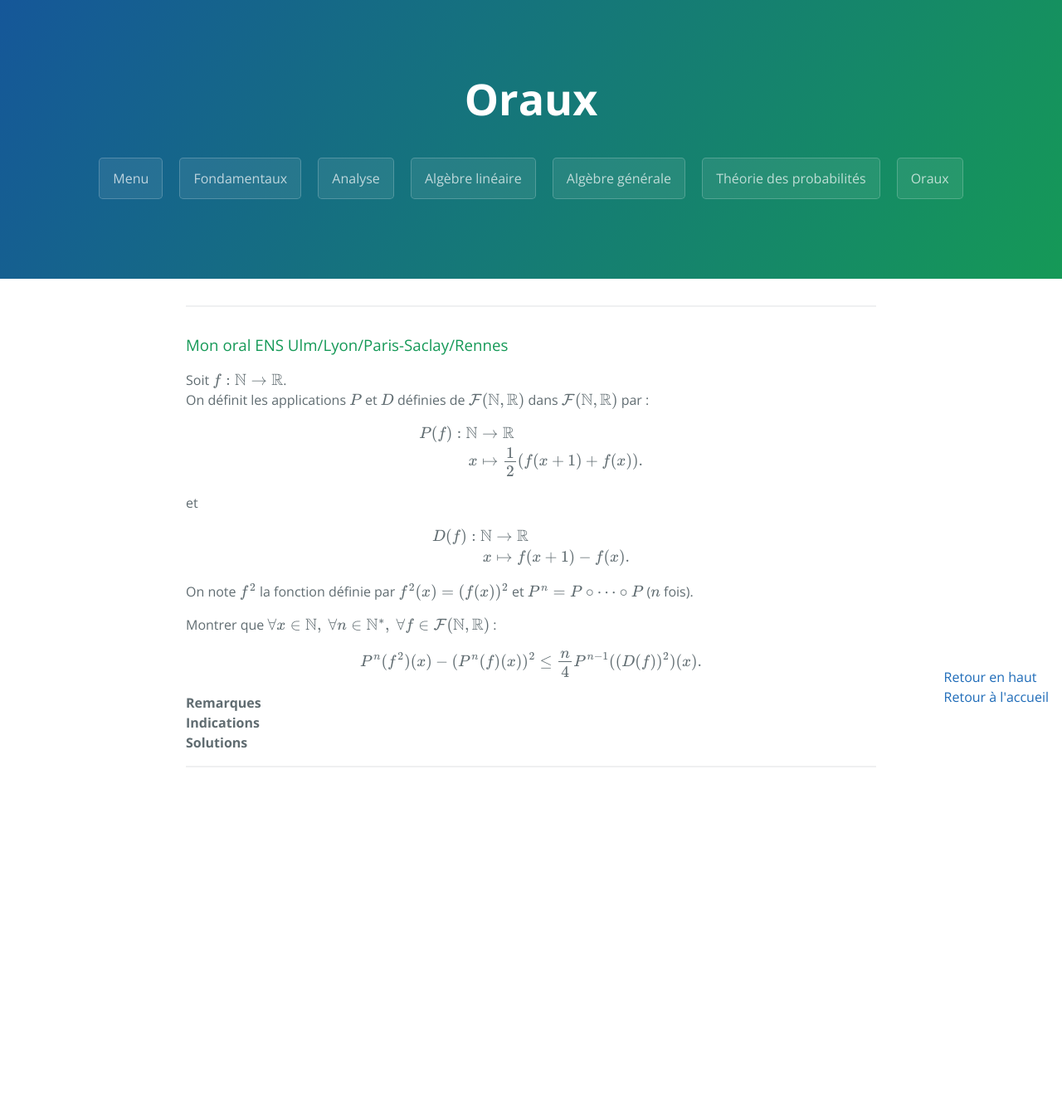
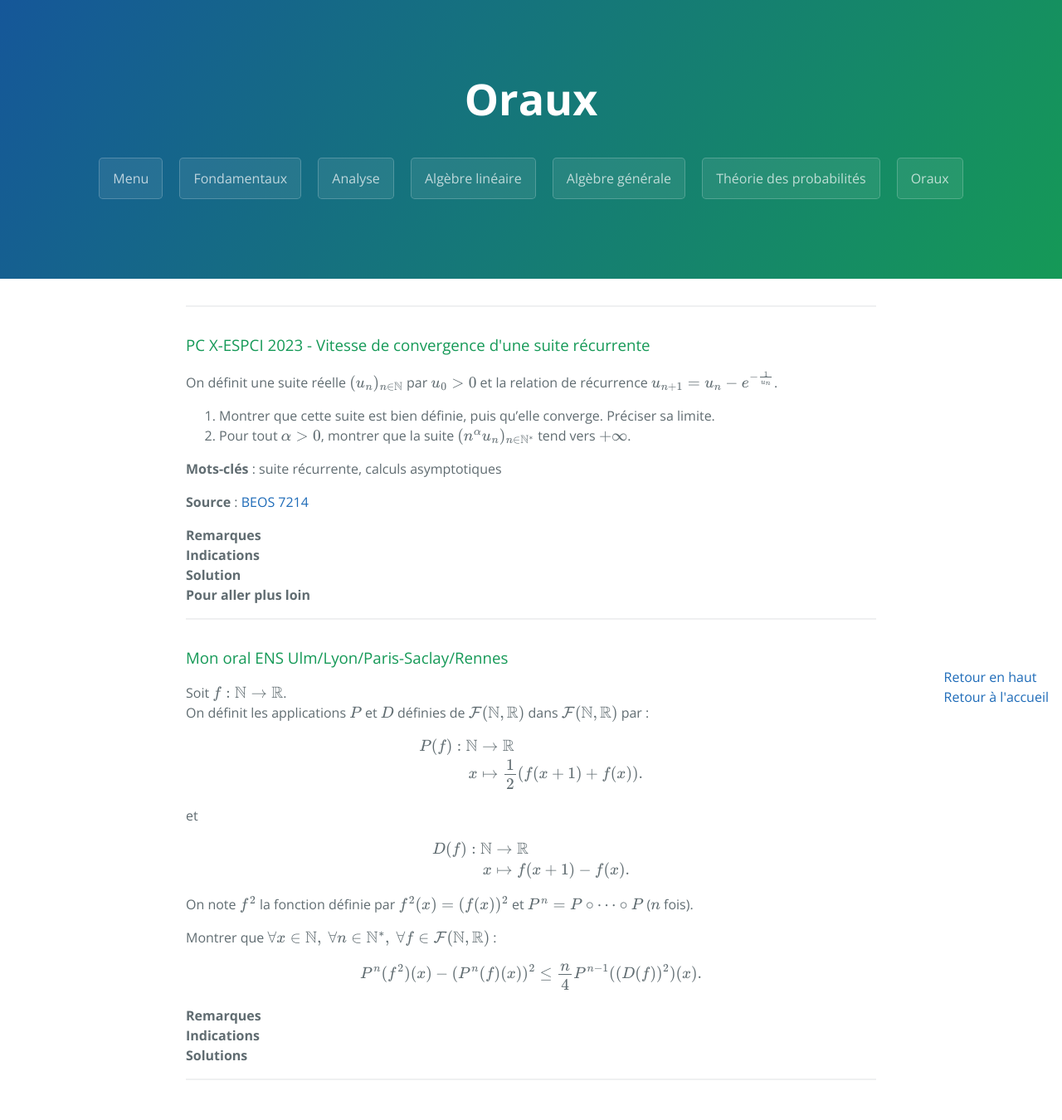
Before and after one commit to WingVee/wingvee.github.io, a Jekyll site: the page built from _pages/oraux.md, in a window 1280 px wide. Shown: the whole page at 83% size. Built offline with Jekyll 4.4.1, drawn with Linux system fonts in a browser that asks for light colours; formulas are drawn with MathJax 3; the repository's description, which GitHub fills in, is left out; before the commit the page ends 973 px from its top, so only the background shows below that.

Commit message:
oraux#beos-7214-1

```diff
--- a/_pages/oraux.md
+++ b/_pages/oraux.md
@@ -5,6 +5,89 @@ permalink: oraux
 redirect_from:
     - oral
 ---
+
+---
+
+<h3 id="beos-7214-1">
+  <a href="#beos-7214-1" class="header">
+  PC X-ESPCI 2023 - Vitesse de convergence d'une suite récurrente</a>
+</h3>
+
+On définit une suite réelle $(u_n)\_{n \in \mathbb{N}}$ par $u_0 > 0$ et la relation de récurrence $u_{n+1} = u_n - e^{-\frac 1{u_n}}$.
+
+1. Montrer que cette suite est bien définie, puis qu'elle converge. Préciser sa limite.
+2. Pour tout $\alpha > 0$, montrer que la suite $(n^{\alpha} u_n)_{n \in \mathbb{N}^*}$ tend vers $+\infty$.
+
+**Mots-clés** : suite récurrente, calculs asymptotiques
+
+**Source** : <a href="https://beos.prepas.org/sujet.php?id=7214" target="_blank">BEOS 7214</a>
+
+<details>
+  <summary><b>Remarques</b></summary>
+    Ce résultat découle du résultat plus général traité dans <a href="calculs-asymptotiques#vitesse-de-convergence-suite-recurrente">cet exercice</a>.
+</details>
+
+<details>
+  <summary><b>Indications</b></summary>
+    <ol>
+      <li>Écrire $u_{n+1} = f(u_n)$ et étudier $f$.</li>
+      <li>Montrer qu'il s'agit d'obtenir $\displaystyle \frac{1}{u_n^{1/\alpha}} = o(n)$.<br>
+      Montrer que $\displaystyle \frac{1}{u_{n+1}^{1/\alpha}} = \frac{1}{u_n^{1/\alpha}} + o(u_n^{\beta-1/\alpha})$ pour tout $\beta > 0$.</li>
+    </ol>
+</details>
+
+<details>
+  <summary><b>Solution</b></summary>
+    <ol>
+      <li>
+        <u>Bonne définition de la suite :</u><br>
+        Posons $f(x) = x - e^{-\frac 1{x}}$ définie sur $\mathbb{R}_+^*$.<br>
+        Soit $x > 0$. On a
+        $$\begin{align*}
+        f(x) > 0 &\iff x > e^{-\frac 1{x}}\\
+        &\iff \ln(x) > -\frac 1{x}\\
+        &\iff -\ln(x) < \frac 1{x}\\
+        &\iff \ln\left(\frac 1x\right) < \frac 1x.
+        \end{align*}$$
+        Or, l'inégalité $\ln(y) \leq y-1 < y$ est vérifiée pour tout $y > 0$, donc $\ln\left(\frac 1x\right) < \frac 1x$ pour tout $x > 0$.<br>
+        Ainsi, $u_{n+1} = f(u_n)$ est bien définie pour tout $n\in\mathbb{N}$ car $u_0 > 0$ et $\ f(x) > 0$ pour tout $x > 0$.<br><br>
+        <u>Convergence de la suite et limite :</u><br>
+        On a $u_{n+1} - u_n = -e^{-\frac 1{u_n}} < 0$, donc $(u_n)$ est (strictement) décroissante.<br>
+        Ainsi, la suite $(u_n)$ est décroissante et minorée par $0$, donc elle converge vers une limite $\ell\geq 0$.<br>
+        On remarque que $\ f$ est continue sur $\mathbb{R}_+^*$ et est prolongeable par continuité en $0$ en posant $f(0) = 0$.<br>
+        Par continuité de $\ f$ (sur $\mathbb R$), on a $\ell = f(\ell)$. Or, $f(x) < x$ pour tout $x > 0$, donc $\ell = 0$.<br>
+        Donc $u_n \underset{n\to+\infty}{\longrightarrow} 0$.
+      </li>
+      <li>
+        Soit $\alpha > 0$. On a l'équivalence suivante (avec $u_n > 0$) :
+        $$\begin{align*}
+        n^{\alpha}u_n \xrightarrow[n\to +\infty]{} +\infty &\iff \frac{1}{n^{\alpha}u_n} \xrightarrow[n\to +\infty]{} 0\\
+        &\iff \frac{1}{n u_n^{1/\alpha}} \xrightarrow[n\to +\infty]{} 0\\
+        &\iff \frac{1}{n u_n^{1/\alpha}} = o(1)\\
+        &\iff \frac{1}{u_n^{1/\alpha}} = o(n).
+        \end{align*}$$
+        Nous allons démontrer cette dernière affirmation. Faisons un développement asymptotique :
+        $$\begin{align*}
+        \frac{1}{u_{n+1}^{1/\alpha}} &= \frac{1}{\left(u_n - e^{-\frac 1{u_n}}\right)^{1/\alpha}}\\
+        &= \frac{1}{u_n^{1/\alpha}}\left(1 - \frac{1}{u_n}e^{-\frac 1{u_n}}\right)^{-1/\alpha}\\
+        &= \frac{1}{u_n^{1/\alpha}}\left(1 + o(u_n^{\beta})\right)^{-1/\alpha}  \qquad \text{pour tout } \beta > 0\ (\text{croissances comparées})\\
+        &=\frac{1}{u_n^{1/\alpha}} + o(u_n^{\beta-1/\alpha}).
+        \end{align*}$$
+        En choisissant $\beta = 1/\alpha$, on a $\displaystyle \frac{1}{u_{n+1}^{1/\alpha}} - \frac{1}{u_n^{1/\alpha}} = o(1)$, donc par télescopage :
+        $$\frac{1}{u_n^{1/\alpha}} = \frac{1}{u_0^{1/\alpha}} + o(n) = o(n).$$
+        Ce qui conclut la démonstration.
+      </li>
+    </ol>
+</details>
+
+<details>
+  <summary><b>Pour aller plus loin</b></summary>
+    <ul>
+      <li>
+        <a href="calculs-asymptotiques#vitesse-de-convergence-suite-recurrente">Vitesse de convergence d'une suite récurrente</a>
+      </li>
+    </ul>
+</details>
 
 ---
 
```
Also changed, not shown: _pages/calculs-asymptotiques.md (+9 -0 lines), _pages/historique.md (+4 -0 lines).
